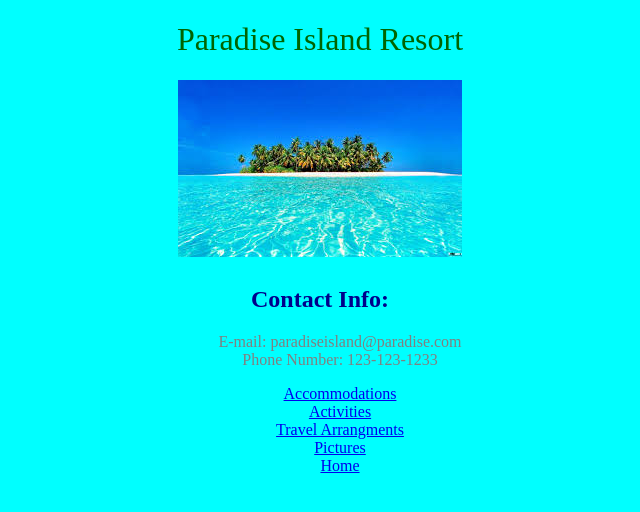
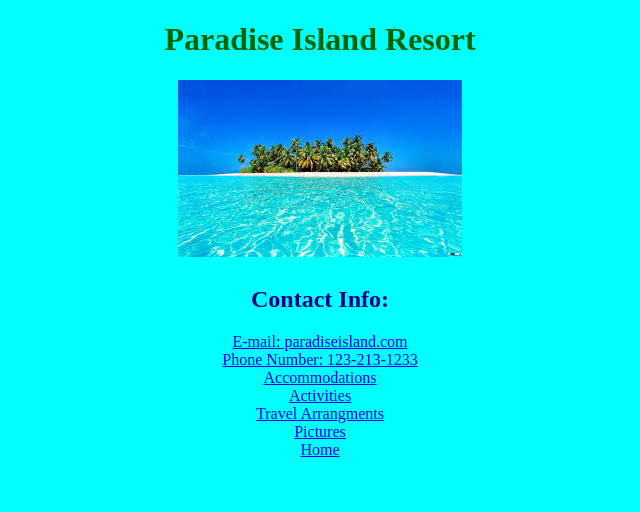
Before and after one commit to dereksmith2018/travel-website, a plain HTML site: page travel-website/contact.html in a window 1280 px wide. Shown: the whole page, without its empty margins (320-960 px from the left). Drawn offline with Linux system fonts and the light colour scheme.

Commit message:
changed home links and cleaned links

```diff
--- a/travel-website/contact.html
+++ b/travel-website/contact.html
@@ -8,16 +8,14 @@
     <h1>Paradise Island Resort<h1>
     <img src="img/island.jpeg" alt="picture of paradise island">
     <h2>Contact Info:</h2>
-      <ul>
-        <li>E-mail: paradiseisland@paradise.com</li>
-        <li>Phone Number: 123-123-1233</li>
-      </ul>
-      <ul>
+        <li><a href="E-mail: paradiseisland@paradise.com">E-mail: paradiseisland.com<a/></li>
+        <li><a href="Phone Number: 123-123-1233">Phone Number: 123-213-1233</a></li>
+
+
         <li><a href="accommodations.html">Accommodations</a></li>
         <li><a href="activities.html">Activities</a></li>
         <li><a href="travel-arrangements.html">Travel Arrangments</a></li>
         <li><a href="pictures.html">Pictures</a></li>
         <li><a href="index.html">Home</a></li>
-      </ul>
     </body>
   </html>
--- a/travel-website/css/styles.css
+++ b/travel-website/css/styles.css
@@ -1,17 +1,21 @@
 h1{
+  text-align: center;
   color: darkgreen;
-  font-weight: 400;
+  font-weight: 200px;
   }
 
 h2{
+  text-align: center;
   color: darkblue;
   }
 
 h3{
+  text-align: center;
    color: darkblue;
   }
 
 p{
+  text-align: center;
   font-style: italic;
   color: darkblue;
 }
@@ -23,9 +27,12 @@ ul{
 
 body{
   text-align: center;
+  text-align: center;
   background-color: cyan;
 }
 
 li{
-  align-items: right;
+  align-items: center;
+  text-align: center;
+  list-style-type: none;
 }
```
Also changed, not shown: travel-website/accommodations.html (+0 -2 lines), travel-website/activities.html (+0 -2 lines), travel-website/index.html (+0 -2 lines), travel-website/pictures.html (+5 -7 lines), travel-website/travel-arrangements.html (+0 -2 lines).
